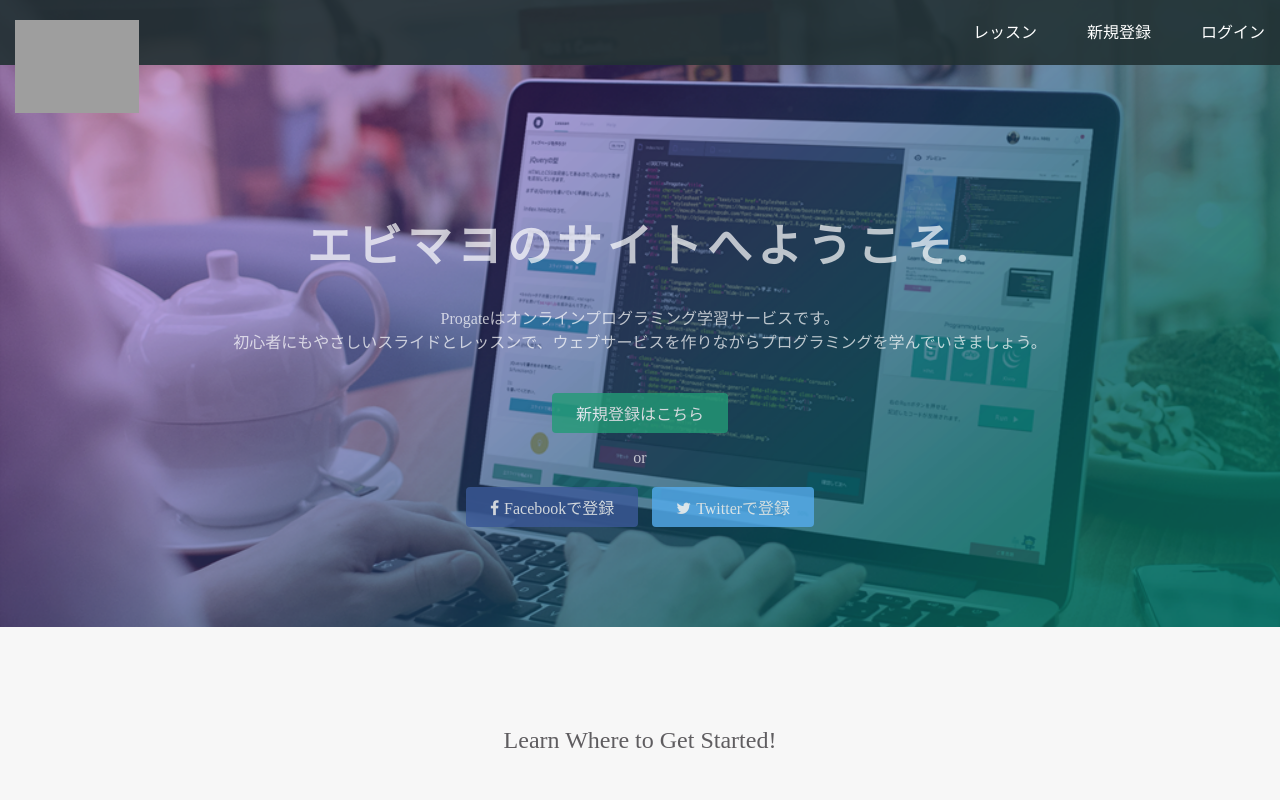
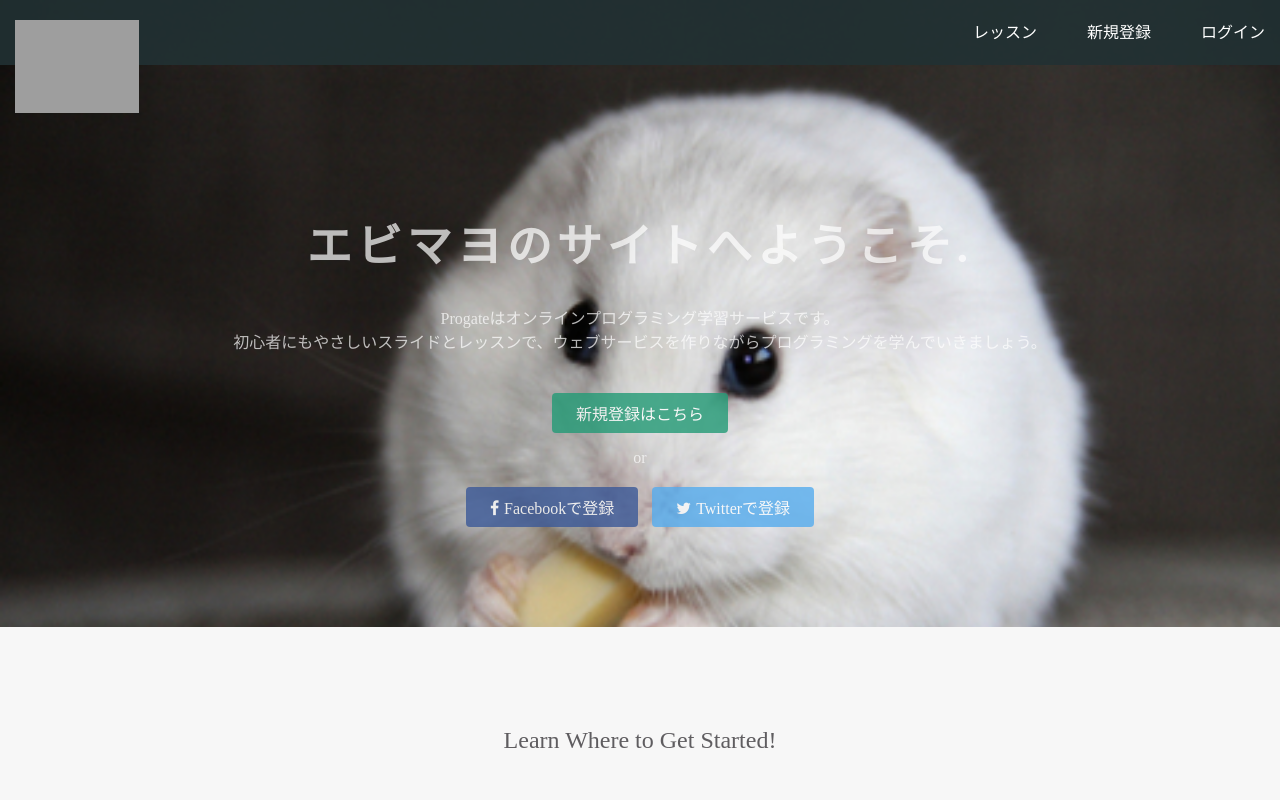
Before and after one commit to ebimayone-zu/chobi, a plain HTML site: page index.html in a window 1280 px wide. Shown: the top 800 px of the page. Drawn offline with Linux system fonts and the light colour scheme; grey boxes are pictures that could not be loaded.

Commit message:
Update stylesheet.css

```diff
--- a/stylesheet.css
+++ b/stylesheet.css
@@ -19,7 +19,7 @@ a {
 
 .top-wrapper {
   padding: 180px 0 100px 0;
-  background-image: url(top.png);
+  background-image: url(images.large.jpg);
   background-size: cover;
   color: white;
   text-align: center;
```
